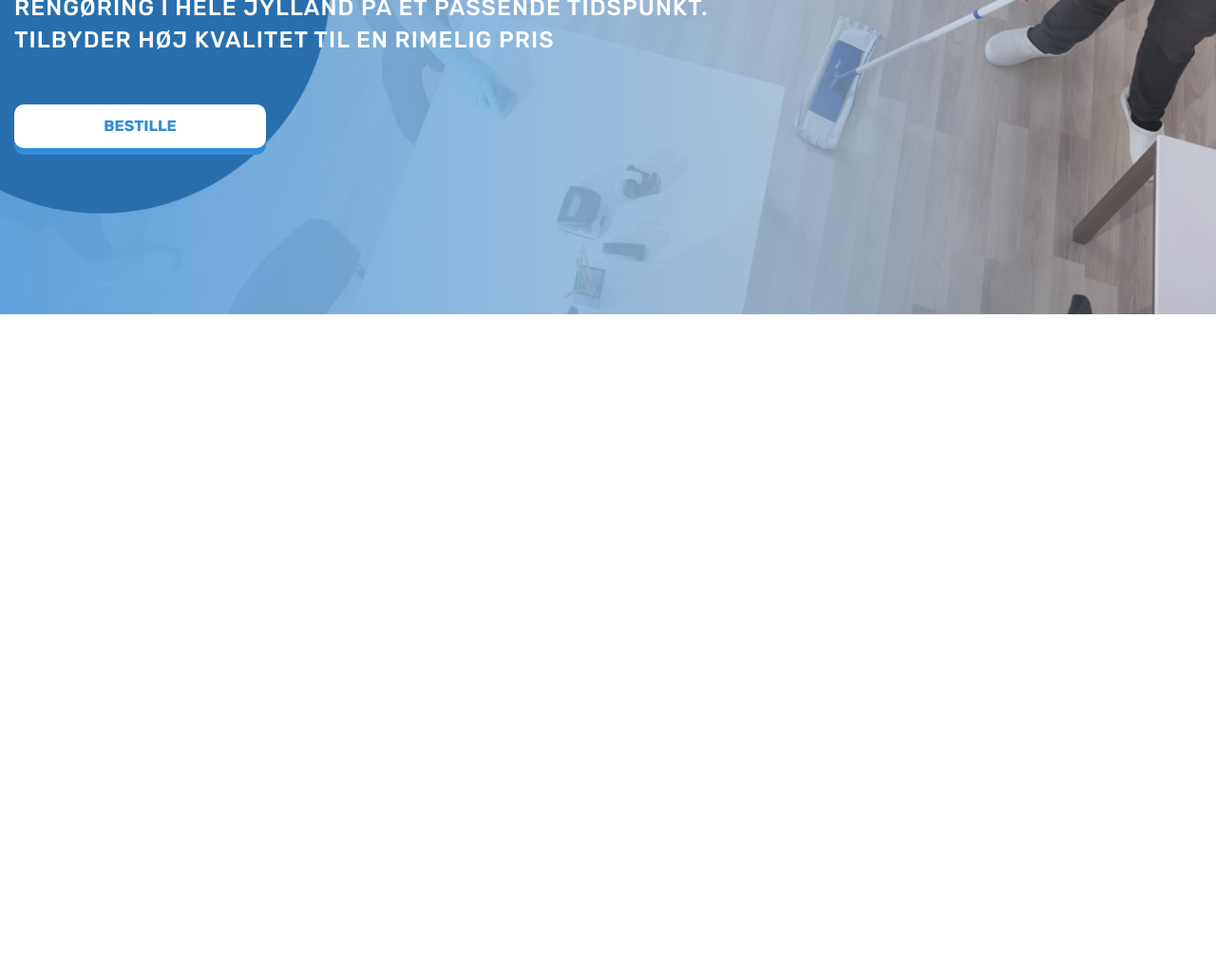
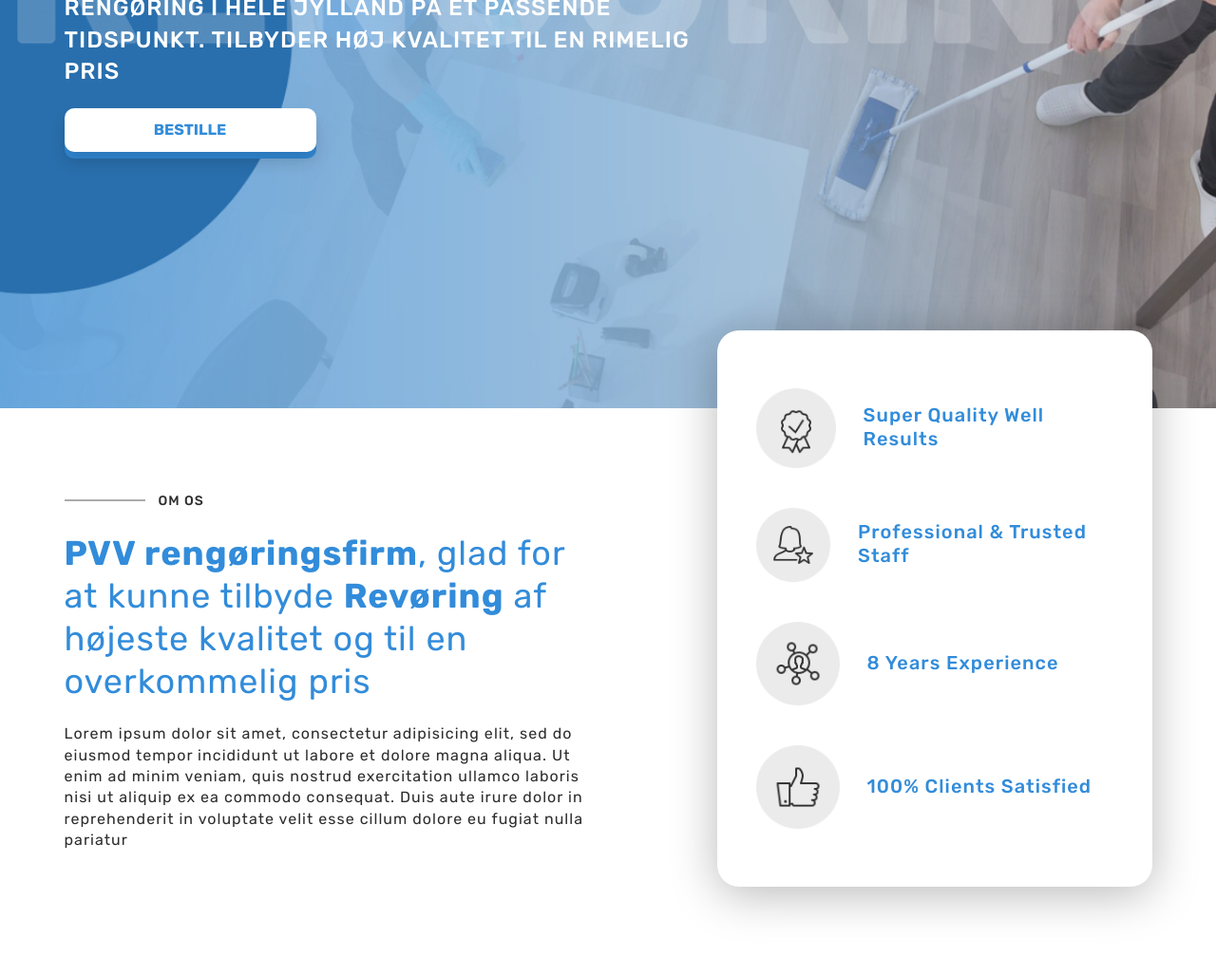
Before and after one commit to kolyasademetrio/ppv, a website: page src/index.html in a window 1280 px wide. Shown: the part 514-1541 px from the top of the page at 95% size. Before the commit the page ends 845 px from the top, so only its background shows below. Drawn offline with nearby package versions, Linux system fonts and the light colour scheme; files that its build step writes are made by us from their sources.

Commit message:
About started

```diff
--- a/src/index.html
+++ b/src/index.html
@@ -1,12 +1,68 @@
 @@include('parts/header.html') <main class="">
   <section class="main">
+    <div class="main__btn-wrap m-primary">
+      <div class="container">
+        <button type="button" class="btn">
+          <div class="btn__inner">Bestille Online</div>
+        </button>
+      </div>
+    </div>
     <div class="container">
       <div class="main__inner">
         <div class="main__content">
           <h1 class="main__title">Rengøring</h1>
           <p class="main__subtitle">Rengøring i hele Jylland på et passende tidspunkt. tilbyder høj kvalitet til en rimelig pris</p>
           <div class="main__btn-wrap">
-            <button type="button" class="btn"><div class="btn__inner">bestille</div></button>
+            <button type="button" class="btn">
+              <div class="btn__inner">Bestille</div>
+            </button>
+          </div>
+        </div>
+      </div>
+    </div>
+  </section>
+  <section class="about">
+    <div class="container">
+      <div class="about__inner">
+        <div class="about__content">
+          <div class="about__item m-secondary">
+            <div class="about__item-inner">
+              <h4 class="title about__title">OM OS</h4>
+              <h5 class="about__subtitle"><strong>PVV rengøringsfirm</strong>, glad for at kunne tilbyde <strong>Revøring</strong> af højeste kvalitet og til en overkommelig pris</h5>
+              <p class="about__text"> Lorem ipsum dolor sit amet, consectetur adipisicing elit, sed do eiusmod tempor incididunt ut labore et dolore magna aliqua. Ut enim ad minim veniam, quis nostrud exercitation ullamco laboris nisi ut aliquip ex ea commodo consequat. Duis aute irure dolor in reprehenderit in voluptate velit esse cillum dolore eu fugiat nulla pariatur </p>
+            </div>
+          </div>
+          <div class="about__item m-primary">
+            <div class="about__item-inner">
+              <div class="about__list-wrap">
+                <ul class="about__list">
+                  <li class="about__list-item">
+                    <div class="about__list-icon-wrap">
+                      <img src="images/about-icon-1.png" alt="" class="about__list-icon">
+                    </div>
+                    <div class="about__list-text">Super Quality Well Results</div>
+                  </li>
+                  <li class="about__list-item">
+                    <div class="about__list-icon-wrap">
+                      <img src="images/about-icon-2.png" alt="" class="about__list-icon">
+                    </div>
+                    <div class="about__list-text">Professional & Trusted Staff</div>
+                  </li>
+                  <li class="about__list-item">
+                    <div class="about__list-icon-wrap">
+                      <img src="images/about-icon-3.png" alt="" class="about__list-icon">
+                    </div>
+                    <div class="about__list-text">8 Years Experience</div>
+                  </li>
+                  <li class="about__list-item">
+                    <div class="about__list-icon-wrap">
+                      <img src="images/about-icon-4.png" alt="" class="about__list-icon">
+                    </div>
+                    <div class="about__list-text">100% Clients Satisfied</div>
+                  </li>
+                </ul>
+              </div>
+            </div>
           </div>
         </div>
       </div>
--- a/src/parts/header.html
+++ b/src/parts/header.html
@@ -16,7 +16,7 @@
 <body>
   <header class="header">
     <div class="container">
-      <div class="header__inner">
+      <div class="header__inner inner">
         <a href="#" class="header__logo-link">
           <img src="images/logo.png" alt="PPV" class="header__logo-img">
         </a>
--- a/src/scss/_content.scss
+++ b/src/scss/_content.scss
@@ -45,6 +45,7 @@ img {
 
 .container {
   width: 100%;
+  max-width: 1175px;
   padding: 0 15px;
   margin: 0 auto;
 
@@ -56,6 +57,11 @@ img {
 
 .header {
   padding: 30px 0 25px;
+
+  @include mobile-sm {
+    padding-top: 20px;
+    padding-bottom: 15px;
+  }
 
   &__inner {
     display: flex;
@@ -87,6 +93,10 @@ img {
     @include mobile {
       margin-right: 35px;
     }
+
+    @include mobile-sm {
+      margin-right: 10px;
+    }
   }
 
   &__img {
@@ -99,12 +109,21 @@ img {
     color: $blue;
     padding: 3px 0;
     font-family: $rubik-bold;
+
+    @include mobile-sm {
+      font-size: 11px;
+    }
   }
 
   &__phone-link {
     color: $blue;
     font-size: 20px;
     margin: 0 0 0 15px;
+
+    @include mobile-sm {
+      font-size: 18px;
+      margin-left: 10px;
+    }
   }
 }
 
@@ -114,12 +133,31 @@ img {
   background-size: cover;
   padding: 300px 0 175px;
 
-  .container {}
+  @include mobile {
+    padding-top: 15px;
+    padding-bottom: 255px;
+    background-image: url('/images/main-mobile.jpg');
+  }
 
-  &__inner {}
+  &__btn-wrap {
+
+    &.m-primary {
+      display: none;
+      background-color: #fff;
+
+      @include mobile {
+        display: block;
+      }
+
+    }
+  }
 
   &__content {
     width: 60%;
+
+    @include mobile {
+      width: 100%;
+    }
   }
 
   &__title {
@@ -127,6 +165,10 @@ img {
     font-size: 72px;
     text-transform: uppercase;
     color: #fff;
+
+    @include mobile-sm {
+      font-size: 60px;
+    }
   }
 
   &__subtitle {
@@ -134,10 +176,44 @@ img {
     font-size: 24px;
     text-transform: uppercase;
     color: #fff;
+
+    @include mobile-sm {
+      font-size: 20px;
+    }
   }
 
   &__btn-wrap {
-    padding: 50px 0 0 0;
+    padding: 20px 0 25px;
+    margin: 0 0 70px;
+
+    .container {
+      display: flex;
+      justify-content: center;
+    }
+
+    @include mobile {
+      padding-top: 40px;
+    }
+  }
+}
+
+.title {
+  font-family: $rubik-medium;
+  color: #2d2d2d;
+  font-size: 14px;
+  text-transform: uppercase;
+  position: relative;
+  display: flex;
+  justify-content: flex-start;
+  padding: 0 0 25px;
+
+  &:before {
+    content: '';
+    display: block;
+    background-color: #ababab;
+    height: 2px;
+    width: 85px;
+    margin: 6px 14px 0 0;
   }
 }
 
@@ -148,9 +224,8 @@ img {
   text-transform: uppercase;
   background-color: transparent;
 
+  padding: 23px 90px;
   font-size: 16px;
-  color: $blue;
-  padding: 23px 90px;
   font-family: $rubik-bold;
   min-width: 265px;
   border: none;
@@ -170,7 +245,10 @@ img {
     height: 100%;
     z-index: 2;
     background-color: #fff;
+    color: $blue;
+    text-decoration: none;
     border-radius: 10px;
+    box-shadow: 0px 11px 16px 0px rgba(0, 0, 0, 0.15);
 
     display: flex;
     justify-content: center;
@@ -189,3 +267,108 @@ img {
     background-color: $blue;
   }
 }
+
+.about {
+  $about-padding-top: 90px;
+  padding: $about-padding-top 0 130px;
+
+
+  &__inner {
+
+  }
+
+  &__content {
+    display: flex;
+    justify-content: space-between;
+    position: relative;
+
+    @include mobile {
+      flex-wrap: wrap;
+    }
+  }
+
+  &__item {
+    width: 50%;
+
+    @include mobile {
+      order: 2;
+    }
+
+    &.m-primary {
+      width: 40%;
+
+      @include mobile {
+        width: 100%;
+        order: 1;
+      }
+    }
+
+    &.m-secondary {
+
+    }
+
+    @include mobile {
+      width: 100%;
+    }
+  }
+
+  &__item-inner {}
+
+  &__title {}
+
+  &__subtitle {
+    font-family: $rubik-regular;
+    font-size: 36px;
+    color: $blue;
+    padding: 0 0 20px;
+
+    strong {
+      font-family: $rubik-bold;
+    }
+  }
+
+  &__text {
+    font-family: $rubik-regular;
+    font-size: 16px;
+    color: $base-text-color;
+  }
+
+  &__list-wrap {
+    box-shadow: 0px 8px 49px 0px rgba(0, 0, 0, 0.28);
+    background-color: #fff;
+    border-radius: 23px;
+    padding: 60px 40px;
+    position: absolute;
+    top: -$about-padding-top - 82px;
+    z-index: 1;
+  }
+
+  &__list {}
+
+  &__list-item {
+    display: flex;
+    align-items: center;
+    justify-content: flex-start;
+    margin: 0 0 40px;
+
+    &:last-child {
+      margin-bottom: 0;
+    }
+  }
+
+  &__list-icon-wrap {
+    width: 90px;
+    margin: 0 28px 0 0;
+  }
+
+  &__list-icon {
+    width: 100%;
+    height: auto;
+  }
+
+  &__list-text {
+    font-family: $rubik-medium;
+    font-size: 20px;
+    color: $blue;
+  }
+}
--- a/src/scss/_mixins.scss
+++ b/src/scss/_mixins.scss
@@ -16,3 +16,9 @@
       @content;
     }
  }
+
+ @mixin mobile-sm {
+   @media screen and (max-width: 550px) {
+      @content;
+    }
+ }
```
Also changed, not shown: src/images/about-icon-1.png (added), src/images/about-icon-2.png (added), src/images/about-icon-3.png (added), src/images/about-icon-4.png (added), src/images/main-mobile.jpg (added).
